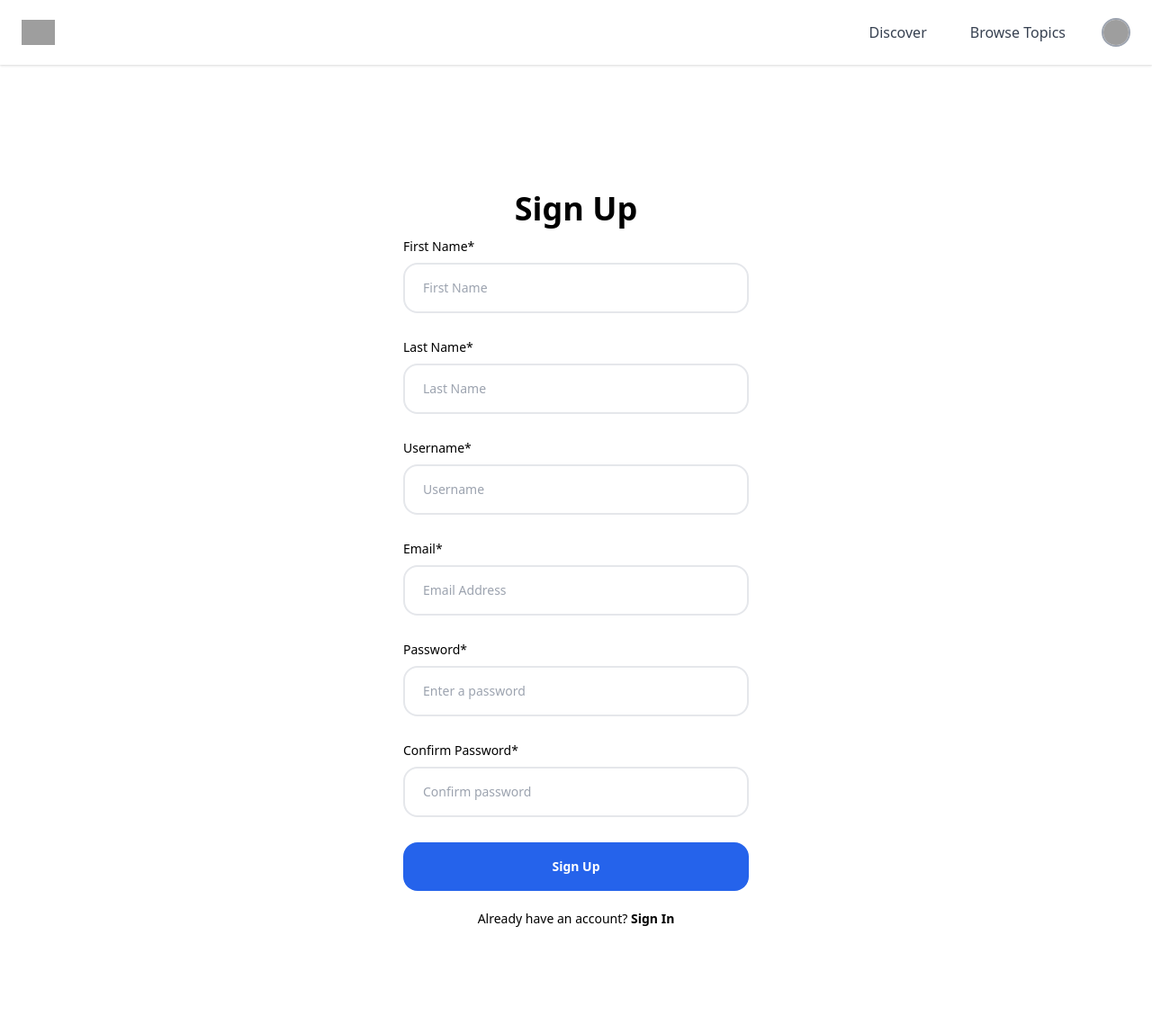
After one commit to nicholas1989/gummerroad, a Django app: page /signup/ in a window 1280 px wide. The commit adds this page. Shown: the whole page at 90% size. Run offline with Django 5.2, Linux system fonts and the light colour scheme; style sheets or scripts are compiled from the project's sources; grey boxes are pictures that could not be loaded.

Commit message:
Login/Signup improved. UserProductList created

```diff
--- /dev/null
+++ b/gum_road/forms.py
@@ -0,0 +1,21 @@
+from django import forms
+from django.contrib.auth.forms import UserCreationForm, UsernameField, AuthenticationForm
+from django.contrib.auth import get_user_model
+
+
+User = get_user_model()
+
+
+class CustomUserCreationForm(UserCreationForm):
+    email = forms.EmailField(required=True)
+    first_name = forms.CharField(required=True, max_length=30)
+    last_name = forms.CharField(required=True, max_length=30)
+
+    class Meta:
+        model = User
+        fields = ("username", "email", "first_name", "last_name", "password1", "password2")
+        field_classes = {"username": UsernameField}
+
+
+class EmailAuthenticationForm(AuthenticationForm):
+    username = forms.EmailField(label="Email", max_length=255)
--- a/gum_road/urls.py
+++ b/gum_road/urls.py
@@ -1,8 +1,8 @@
 from django.urls import path
-from .views import home_page
+from .views import Homepage
 
 app_name = "gum_road"
 
 urlpatterns = [
-    path('', home_page, name='home'),
+    path('', Homepage.as_view(), name='home_page'),
 ]
--- a/gum_road/views.py
+++ b/gum_road/views.py
@@ -1,5 +1,52 @@
 from django.shortcuts import render
+from django.urls import reverse
+from django.views import generic
+from django.core.mail import send_mail
+from django.contrib import messages
+from django.conf import settings
+from django.shortcuts import get_object_or_404, redirect
+from .forms import CustomUserCreationForm
+from django.contrib.auth import get_user_model
+
+
+User = get_user_model()
+
 
 # Create your views here.
-def home_page(request):
-    return render(request, 'home_page.html')
+class Homepage(generic.TemplateView):
+    template_name = 'home_page.html'
+
+
+class SignupView(generic.CreateView):
+    template_name = 'registration/signup.html'
+    form_class = CustomUserCreationForm
+
+    def get_success_url(self):
+        return reverse("login")
+
+    def form_valid(self, form):
+        user = form.save(commit=False)
+        user.is_active = False
+        user.save()
+        self.send_verification_email(user)
+        messages.success(self.request, 'Signup successful! Please check your email for a verification link.')
+        return super().form_valid(form)
+
+    def send_verification_email(self, user):
+        verification_link = self.request.build_absolute_uri(reverse('verify_email', args=[user.id]))
+        send_mail(
+            'Verify your email',
+            f'Click on the following link to verify your email: {verification_link}',
+            from_email= "nwokoronkem@gmail.com",
+            recipient_list= [user.email],
+            fail_silently=False,
+        )
+
+
+
+def verify_email(request, user_id):
+    user = get_object_or_404(User, id=user_id)
+    user.is_active = True
+    user.save()
+    messages.success(request, "Your email has been verified. You can now log in.")
+    return redirect('login')
--- a/gummeroad/urls.py
+++ b/gummeroad/urls.py
@@ -1,21 +1,27 @@
 from django.conf import settings
 from django.conf.urls.static import static
 from django.contrib import admin
-from django.contrib.auth.views import LoginView
+from django.contrib.auth.views import LoginView, LogoutView
 # from django.views.generic import TemplateView
 from django.urls import path, include
 
-from gum_road.views import home_page
-from products.views import ProductListView, ProductDetailView
+from gum_road.views import Homepage, SignupView, verify_email
+from gum_road.forms import EmailAuthenticationForm
+from products.views import ProductListView, UserProductListView
 
 urlpatterns = [
     path('admin/', admin.site.urls),
     #path('', TemplateView.as_view(template_name="home_page")),
-    path('', home_page, name='home_page'),
-    path('login/', LoginView.as_view(), name='login'),
+    path('', Homepage.as_view(), name='home_page'),
+    path('signup/', SignupView.as_view(), name='signup'),
+    path('verify-email/<int:user_id>/',verify_email, name='verify_email'),
+    path('login/', LoginView.as_view(authentication_form=EmailAuthenticationForm), name='login'),
+    path('logout/', LogoutView.as_view(), name="logout"),
     path('discover/', ProductListView.as_view(), name="discover"),
+    path('products/', UserProductListView.as_view(), name="user-products"),
     path('p/', include('products.urls', namespace='products')),
     path('gum_road/', include('gum_road.urls', namespace="gum_road")),
+    # path('users/', include('users.urls')),
 
 ]
 
--- a/products/models.py
+++ b/products/models.py
@@ -4,6 +4,7 @@ from django.urls import reverse
 # Create your models here.
 class Product(models.Model):
     name = models.CharField(max_length=100)
+    user = models.ForeignKey("users.User", on_delete=models.CASCADE, related_name="products")
     description = models.TextField()
     cover = models.ImageField(blank=True, null=True, upload_to="product_covers/")
     slug = models.SlugField(null=True, blank=True)
--- a/templates/base.html
+++ b/templates/base.html
@@ -10,6 +10,7 @@
         <meta name="viewport" content="width=device-width, initial-scale=1">
         <link href="{% static 'css/styles.css' %}" rel="stylesheet">
         <link href="https://unpkg.com/tailwindcss@^2/dist/tailwind.min.css" rel="stylesheet">
+        <script src="https://cdn.jsdelivr.net/npm/alpinejs@3.x.x/dist/cdn.min.js" defer></script>
         <link rel="stylesheet" href="">
     </head>
     <body>
--- a/templates/navbar.html
+++ b/templates/navbar.html
@@ -1,14 +1,16 @@
-<nav x-data="{ isOpen: false }" class="relative bg-white shadow dark:bg-gray-800">
+{% load static %}
+
+<nav x-data="{ isOpen: false, isProfileMenuOpen: false }" class="relative bg-white shadow dark:bg-gray-800">
     <div class="container px-6 py-4 mx-auto">
         <div class="lg:flex lg:items-center lg:justify-between">
             <div class="flex items-center justify-between">
                 <a href="#">
-                    <img class="w-auto h-6 sm:h-7" src="https://merakiui.com/images/full-logo.svg" alt="">
+                    <img class="w-auto h-6 sm:h-7" src="https://merakiui.com/images/full-logo.svg" alt="Logo">
                 </a>
 
                 <!-- Mobile menu button -->
                 <div class="flex lg:hidden">
-                    <button x-cloak @click="isOpen = !isOpen" type="button" class="text-gray-500 dark:text-gray-200 hover:text-gray-600 dark:hover:text-gray-400 focus:outline-none focus:text-gray-600 dark:focus:text-gray-400" aria-label="toggle menu">
+                    <button @click="isOpen = !isOpen" type="button" class="text-gray-500 dark:text-gray-200 hover:text-gray-600 dark:hover:text-gray-400 focus:outline-none focus:text-gray-600 dark:focus:text-gray-400" aria-label="toggle menu">
                         <svg x-show="!isOpen" xmlns="http://www.w3.org/2000/svg" class="w-6 h-6" fill="none" viewBox="0 0 24 24" stroke="currentColor" stroke-width="2">
                             <path stroke-linecap="round" stroke-linejoin="round" d="M4 8h16M4 16h16" />
                         </svg>
@@ -21,28 +23,42 @@
             </div>
 
             <!-- Mobile Menu open: "block", Menu closed: "hidden" -->
-            <div x-cloak :class="[isOpen ? 'translate-x-0 opacity-100 ' : 'opacity-0 -translate-x-full']" class="absolute inset-x-0 z-20 w-full px-6 py-4 transition-all duration-300 ease-in-out bg-white dark:bg-gray-800 lg:mt-0 lg:p-0 lg:top-0 lg:relative lg:bg-transparent lg:w-auto lg:opacity-100 lg:translate-x-0 lg:flex lg:items-center">
-                <div class="flex flex-col -mx-6 lg:flex-row lg:items-center lg:mx-8">
+            <div :class="{'block': isOpen, 'hidden': !isOpen}" class="lg:flex lg:items-center lg:w-auto">
+                <div class="flex flex-col lg:flex-row lg:items-center">
                     <a href="{% url 'discover' %}" class="px-3 py-2 mx-3 mt-2 text-gray-700 transition-colors duration-300 transform rounded-md lg:mt-0 dark:text-gray-200 hover:bg-gray-100 dark:hover:bg-gray-700">Discover</a>
                     <a href="#" class="px-3 py-2 mx-3 mt-2 text-gray-700 transition-colors duration-300 transform rounded-md lg:mt-0 dark:text-gray-200 hover:bg-gray-100 dark:hover:bg-gray-700">Browse Topics</a>
-                    <a href="#" class="px-3 py-2 mx-3 mt-2 text-gray-700 transition-colors duration-300 transform rounded-md lg:mt-0 dark:text-gray-200 hover:bg-gray-100 dark:hover:bg-gray-700">Random Item</a>
-                    <a href="#" class="px-3 py-2 mx-3 mt-2 text-gray-700 transition-colors duration-300 transform rounded-md lg:mt-0 dark:text-gray-200 hover:bg-gray-100 dark:hover:bg-gray-700">Experts</a>
+                    {% if request.user.is_authenticated %}
+                    <a href="{% url 'user-products' %}" class="px-3 py-2 mx-3 mt-2 text-gray-700 transition-colors duration-300 transform rounded-md lg:mt-0 dark:text-gray-200 hover:bg-gray-100 dark:hover:bg-gray-700">Products</a>
+
+                    <a href="#" class="px-3 py-2 mx-3 mt-2 text-gray-700 transition-colors duration-300 transform rounded-md lg:mt-0 dark:text-gray-200 hover:bg-gray-100 dark:hover:bg-gray-700">Profile</a>
+                    {% endif %}
                 </div>
 
-                <div class="flex items-center mt-4 lg:mt-0">
-                    <button class="hidden mx-4 text-gray-600 transition-colors duration-300 transform lg:block dark:text-gray-200 hover:text-gray-700 dark:hover:text-gray-400 focus:text-gray-700 dark:focus:text-gray-400 focus:outline-none" aria-label="show notifications">
-                        <svg class="w-6 h-6" viewBox="0 0 24 24" fill="none" xmlns="http://www.w3.org/2000/svg">
-                            <path d="M15 17H20L18.5951 15.5951C18.2141 15.2141 18 14.6973 18 14.1585V11C18 8.38757 16.3304 6.16509 14 5.34142V5C14 3.89543 13.1046 3 12 3C10.8954 3 10 3.89543 10 5V5.34142C7.66962 6.16509 6 8.38757 6 11V14.1585C6 14.6973 5.78595 15.2141 5.40493 15.5951L4 17H9M15 17V18C15 19.6569 13.6569 21 12 21C10.3431 21 9 19.6569 9 18V17M15 17H9" stroke="currentColor" stroke-width="2" stroke-linecap="round" stroke-linejoin="round"/>
-                        </svg>
-                    </button>
-
-                    <button type="button" class="flex items-center focus:outline-none" aria-label="toggle profile dropdown">
+                <div class="relative mt-4 lg:mt-0 lg:ml-4">
+                    <button @click="isProfileMenuOpen = !isProfileMenuOpen" type="button" class="flex items-center text-gray-600 dark:text-gray-200 hover:text-gray-700 dark:hover:text-gray-400 focus:outline-none" aria-label="toggle profile dropdown">
                         <div class="w-8 h-8 overflow-hidden border-2 border-gray-400 rounded-full">
                             <img src="https://images.unsplash.com/photo-1517841905240-472988babdf9?ixlib=rb-1.2.1&ixid=eyJhcHBfaWQiOjEyMDd9&auto=format&fit=crop&w=334&q=80" class="object-cover w-full h-full" alt="avatar">
                         </div>
-
                         <h3 class="mx-2 text-gray-700 dark:text-gray-200 lg:hidden">Khatab wedaa</h3>
                     </button>
+
+                    <div x-show="isProfileMenuOpen" @click.away="isProfileMenuOpen = false" class="absolute right-0 z-20 w-48 py-2 mt-2 bg-white rounded-md shadow-xl dark:bg-gray-800">
+                        {% if not request.user.is_authenticated %}
+                        <a href="{% url 'signup' %}" class="block px-4 py-2 text-sm text-gray-700 dark:text-gray-200 hover:bg-gray-100 dark:hover:bg-gray-700">Signup</a>
+                        {% endif %}
+                        {% if request.user.is_authenticated %}
+                            You are logged in as {{ request.user.username }}
+                            <form method="POST" action="{% url 'logout' %}">
+                                {% csrf_token %}
+                                <button type="submit" class="block w-full px-4 py-2 text-left text-sm text-gray-700 dark:text-gray-200 hover:bg-gray-100 dark:hover:bg-gray-700">Logout</button>
+                            </form>
+                        {% else %}
+
+
+                        <a href="{% url 'login' %}" class="block px-4 py-2 text-sm text-gray-700 dark:text-gray-200 hover:bg-gray-100 dark:hover:bg-gray-700">Login</a>
+
+                        {% endif %}
+                    </div>
                 </div>
             </div>
         </div>
--- /dev/null
+++ b/templates/registration/signup.html
@@ -0,0 +1,30 @@
+{% extends "base.html" %}
+
+{% block content %}
+<div class="container flex flex-col mx-auto bg-white rounded-lg pt-12 my-1">
+    <div class="flex justify-center w-full h-full my-auto xl:gap-14 lg:justify-normal md:gap-5 draggable">
+        <div class="flex items-center justify-center w-full lg:p-12">
+            <div class="flex items-center xl:p-10">
+                <form method="post" class="flex flex-col w-full h-full pb-6 text-left bg-white rounded-3xl">
+                    {% csrf_token %}
+                    <h3 class="mb-3 text-4xl font-extrabold text-dark-grey-900 text-center">Sign Up</h3>
+                    <label for="first_name" class="mb-2 text-sm text-grey-900">First Name*</label>
+                    <input id="first_name" name="first_name" type="text" placeholder="First Name" class="flex items-center w-full px-5 py-4 mb-7 text-sm font-medium outline-none focus:bg-grey-400 placeholder:text-grey-700 bg-grey-200 text-dark-grey-900 rounded-2xl border-2 border-grey-500 focus:border-blue-600"/>
+                    <label for="last_name" class="mb-2 text-sm text-grey-900">Last Name*</label>
+                    <input id="last_name" name="last_name" type="text" placeholder="Last Name" class="flex items-center w-full px-5 py-4 mb-7 text-sm font-medium outline-none focus:bg-grey-400 placeholder:text-grey-700 bg-grey-200 text-dark-grey-900 rounded-2xl border-2 border-grey-500 focus:border-blue-600"/>
+                    <label for="username" class="mb-2 text-sm text-grey-900">Username*</label>
+                    <input id="username" name="username" type="text" placeholder="Username" class="flex items-center w-full px-5 py-4 mb-7 text-sm font-medium outline-none focus:bg-grey-400 placeholder:text-grey-700 bg-grey-200 text-dark-grey-900 rounded-2xl border-2 border-grey-500 focus:border-blue-600"/>
+                    <label for="email" class="mb-2 text-sm text-grey-900">Email*</label>
+                    <input id="email" name="email" type="email" placeholder="Email Address" class="flex items-center w-full px-5 py-4 mb-7 text-sm font-medium outline-none focus:bg-grey-400 placeholder:text-grey-700 bg-grey-200 text-dark-grey-900 rounded-2xl border-2 border-grey-500 focus:border-blue-600"/>
+                    <label for="password1" class="mb-2 text-sm text-grey-900">Password*</label>
+                    <input id="password1" name="password1" type="password" placeholder="Enter a password" class="flex items-center w-full px-5 py-4 mb-7 text-sm font-medium outline-none focus:bg-grey-400 placeholder:text-grey-700 bg-grey-200 text-dark-grey-900 rounded-2xl border-2 border-grey-500 focus:border-blue-600"/>
+                    <label for="password2" class="mb-2 text-sm text-grey-900">Confirm Password*</label>
+                    <input id="password2" name="password2" type="password" placeholder="Confirm password" class="flex items-center w-full px-5 py-4 mb-7 text-sm font-medium outline-none focus:bg-grey-400 placeholder:text-grey-700 bg-grey-200 text-dark-grey-900 rounded-2xl border-2 border-grey-500 focus:border-blue-600"/>
+                    <button type="submit" class="w-full px-6 py-5 mb-5 text-sm font-bold leading-none text-white transition duration-300 md:w-96 rounded-2xl bg-blue-600 focus:ring-4 focus:ring-purple-blue-100 bg-purple-blue-500">Sign Up</button>
+                    <p class="text-sm leading-relaxed text-grey-900 text-center">Already have an account? <a href="{% url 'login' %}" class="font-bold text-grey-700">Sign In</a></p>
+                </form>
+            </div>
+        </div>
+    </div>
+</div>
+{% endblock content %}
```
Also changed, not shown: gum_road/authentication.py (added, +23 -0 lines), gummeroad/settings.py (+36 -0 lines), products/views.py (+11 -1 lines), templates/products.html (added, +73 -0 lines), templates/registration/login.html (+40 -0 lines), products/migrations/0003_product_user.py (added), static/img/distbask.png (added), 2 other files.
